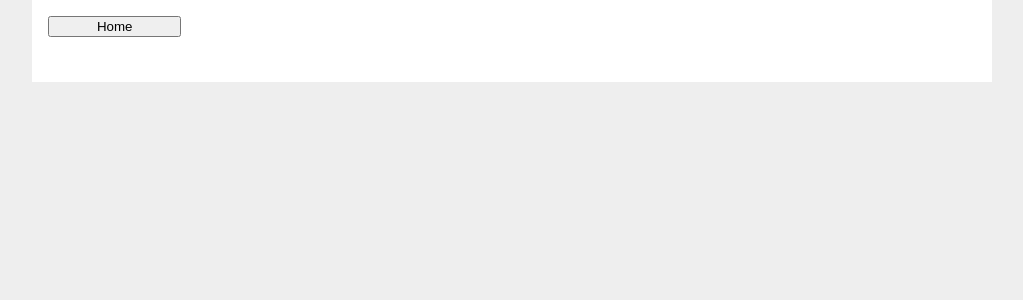
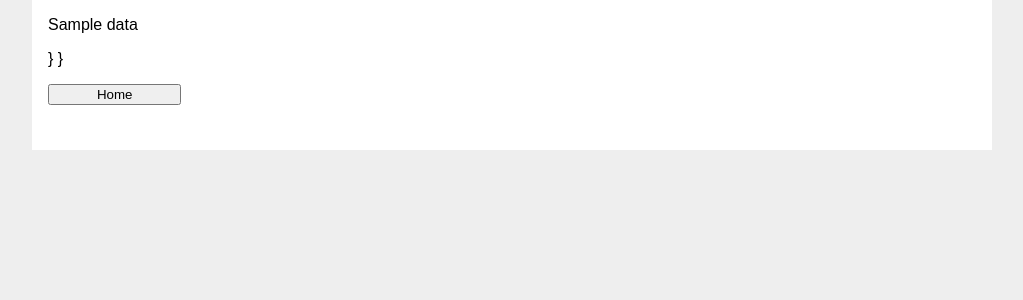
Before and after one commit to HelenRose01/CSC3131, a Flask app: template CSC3131/DataHope/templates/database_queries/get_data.html in a window 1280 px wide. Shown: the part 98-398 px from the top of the page, without its empty margins (128-1151 px from the left). Run offline with Flask 2, Linux system fonts and the light colour scheme; the template is opened without the code that fills it: most values are stand-ins (such as "Sample title", 1, 10 or a date in 2020).

Commit message:
Allow user to display data fom DB

```diff
--- a/CSC3131/DataHope/templates/database_queries/get_data.html
+++ b/CSC3131/DataHope/templates/database_queries/get_data.html
@@ -5,7 +5,11 @@
 {% endblock %}
 
 {% block content %}
-
+{% for col in table %}
+{%for data in col%}
+<p>{{data}}</p>
+{% endfor %}}
+{% endfor %}}
 
 <form action="/home">
     <input type="submit" value="Home" />
```
